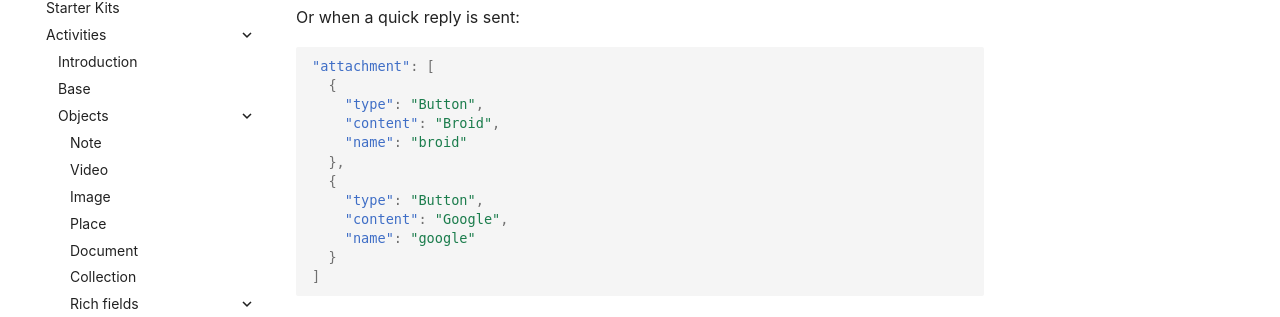
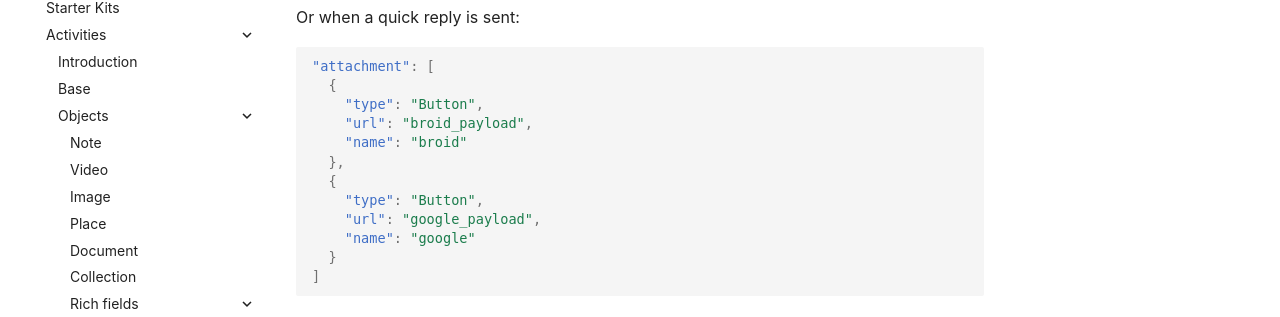
Before and after one commit to broidHQ/broid-docs, an MkDocs documentation site: the page built from docs/activitystreams/object/fields/attachment.md, in a window 1280 px wide and 900 px high, scrolled down 439 px. Shown: the part 145-462 px from the top of the window. Built offline with MkDocs 1.6.1 and Material for MkDocs 9.7.7, drawn with Linux system fonts in a browser that asks for light colours; some web fonts are replaced; comment, search, counter and statistics services are not loaded; old or Windows-style settings are respelled for this version of MkDocs.

Commit message:
Update attachment.md

```diff
--- a/docs/activitystreams/object/fields/attachment.md
+++ b/docs/activitystreams/object/fields/attachment.md
@@ -29,12 +29,12 @@ Or when a quick reply is sent:
 "attachment": [
   {
     "type": "Button",
-    "content": "Broid",
+    "url": "broid_payload",
     "name": "broid"
   },
   {
     "type": "Button",
-    "content": "Google",
+    "url": "google_payload",
     "name": "google"
   }
 ]
```
